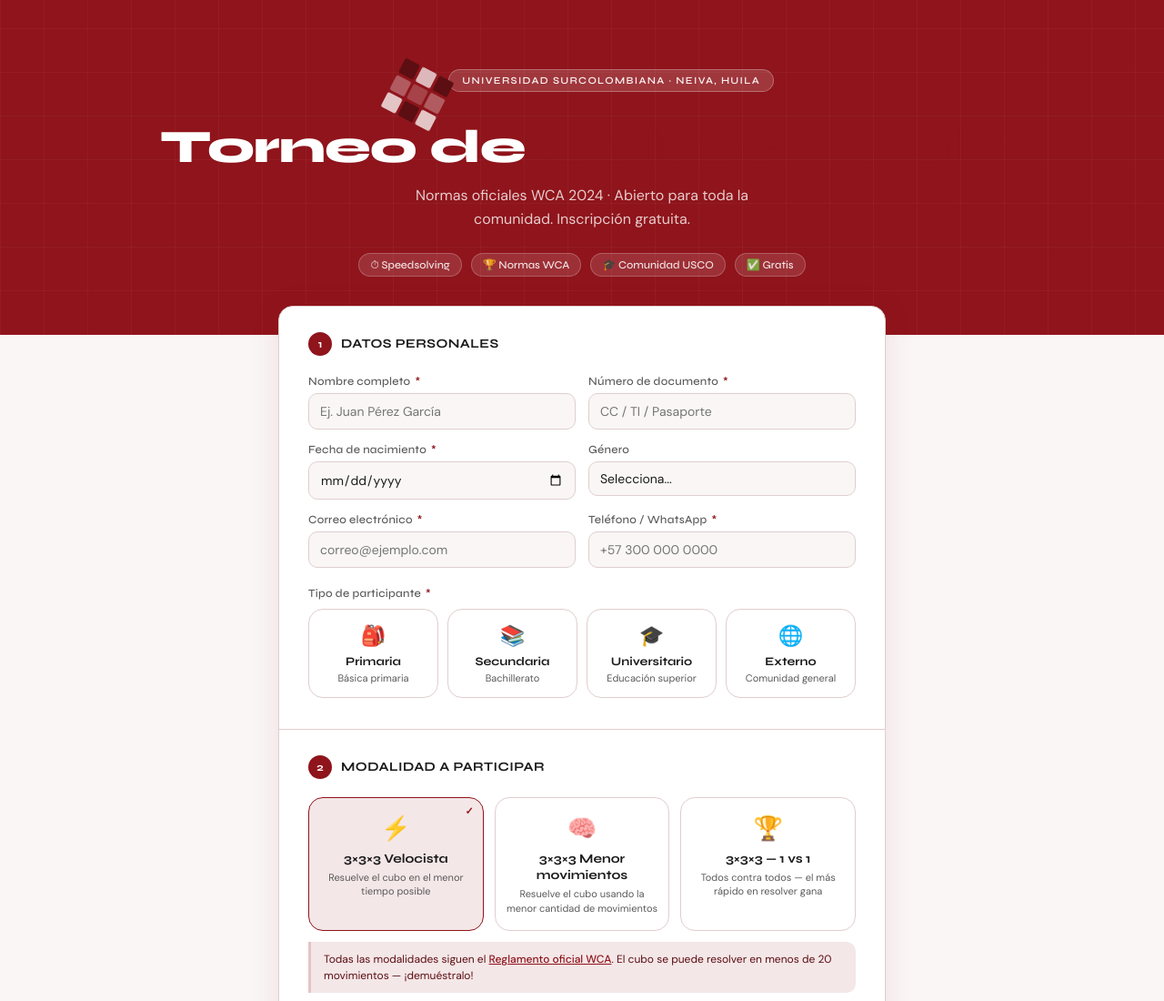
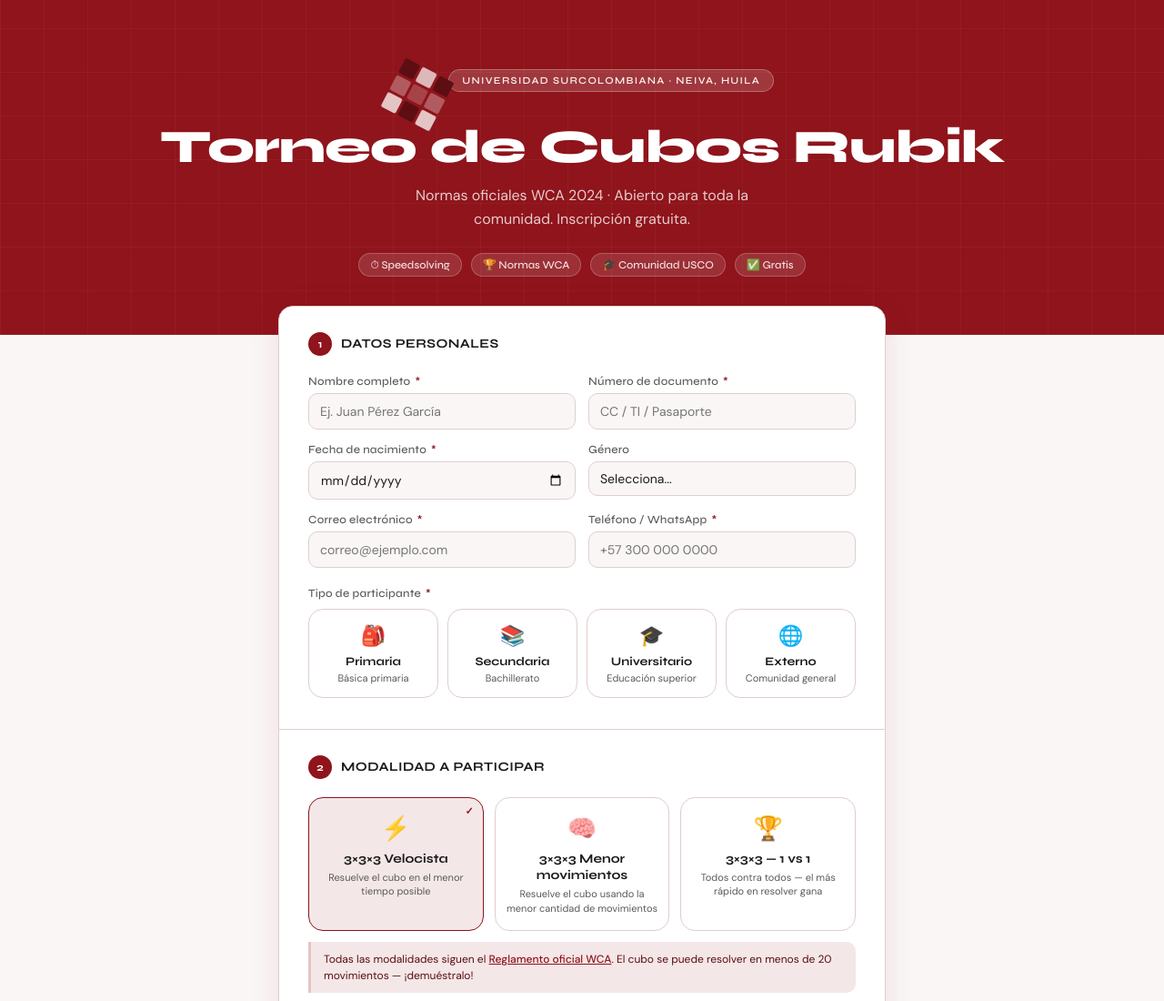
Before and after one commit to St3vanduran/torneo-rubik-usco, a plain HTML site: page index.html in a window 1280 px wide. Shown: the top 1100 px of the page at 91% size. Drawn offline with Linux system fonts and the light colour scheme.

Commit message:
Update index.html

```diff
--- a/index.html
+++ b/index.html
@@ -600,7 +600,7 @@
       <span style="background:#5C0E12"></span>
     </div>
     <div class="hero-badge">Universidad Surcolombiana · Neiva, Huila</div>
-    <h1>Torneo de <span>Cubos Rubik</span></h1>
+    <h1>Torneo de Cubos Rubik</h1>
     <p>Normas oficiales WCA 2024 · Abierto para toda la comunidad. Inscripción gratuita.</p>
     <div class="hero-tags">
       <span class="hero-tag">⏱ Speedsolving</span>
```
